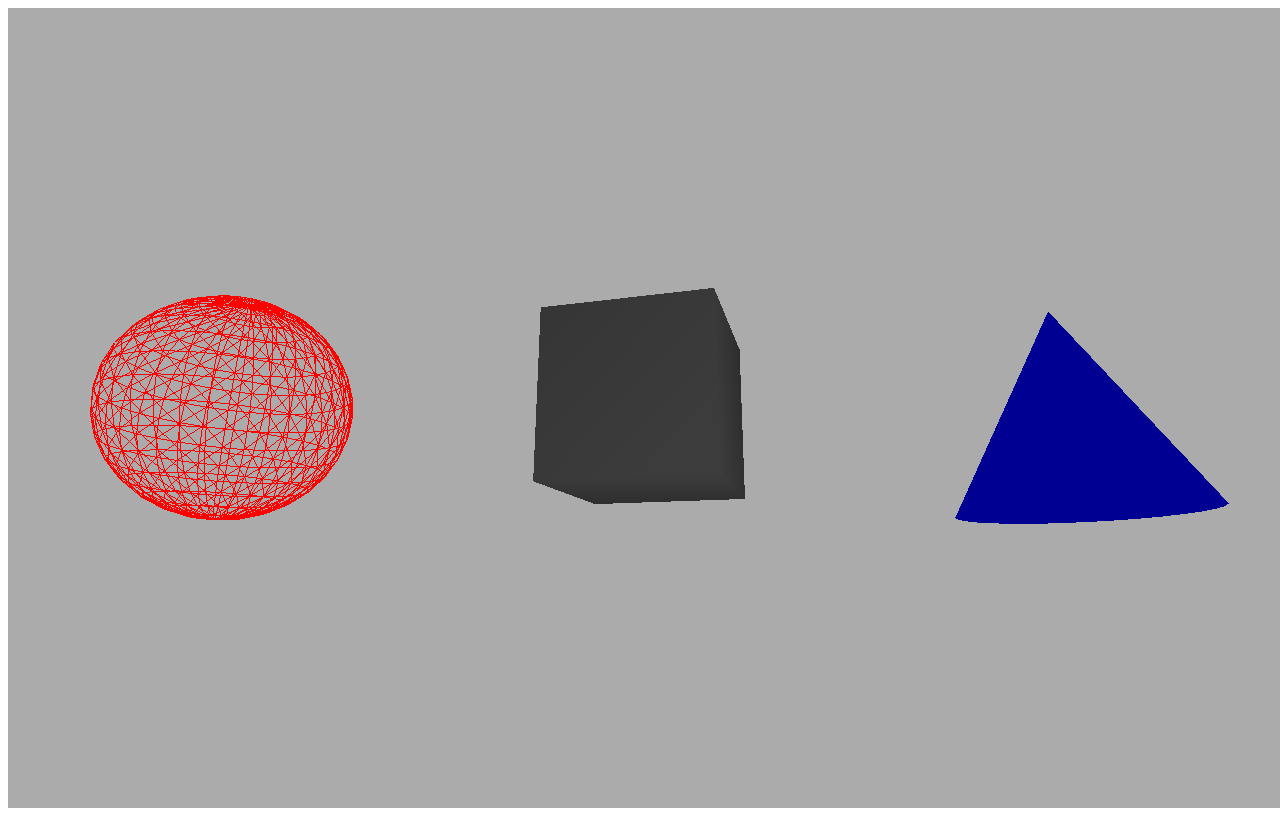
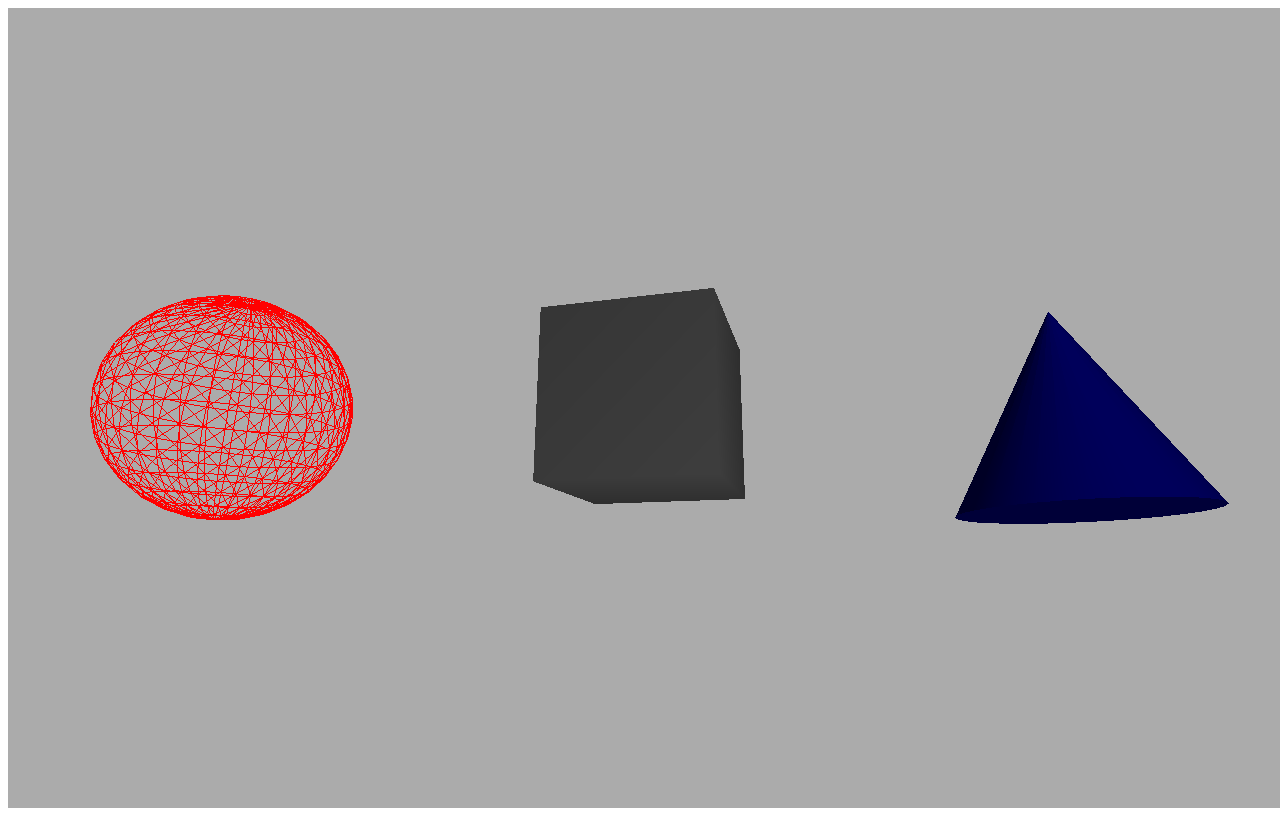
Before and after one commit to cg2021a/tugas-1-ALuthfiH, a plain HTML site: page Mencoba ThreeJS/template.html in a window 1280 px wide. Drawn offline with Linux system fonts and the light colour scheme.

Commit message:
Changing material on cone geometry

```diff
--- a/Mencoba ThreeJS/template.html
+++ b/Mencoba ThreeJS/template.html
@@ -27,7 +27,7 @@
 
         let createCone = function() {
                 let geometry = new THREE.ConeGeometry(0.8, 1.5 , 32);
-                let material = new THREE.MeshBasicMaterial({color: 0x000093});
+                let material = new THREE.MeshLambertMaterial({color: 0x000093});
                 cone = new THREE.Mesh(geometry, material);
                 scene.add(cone);
         }
```
